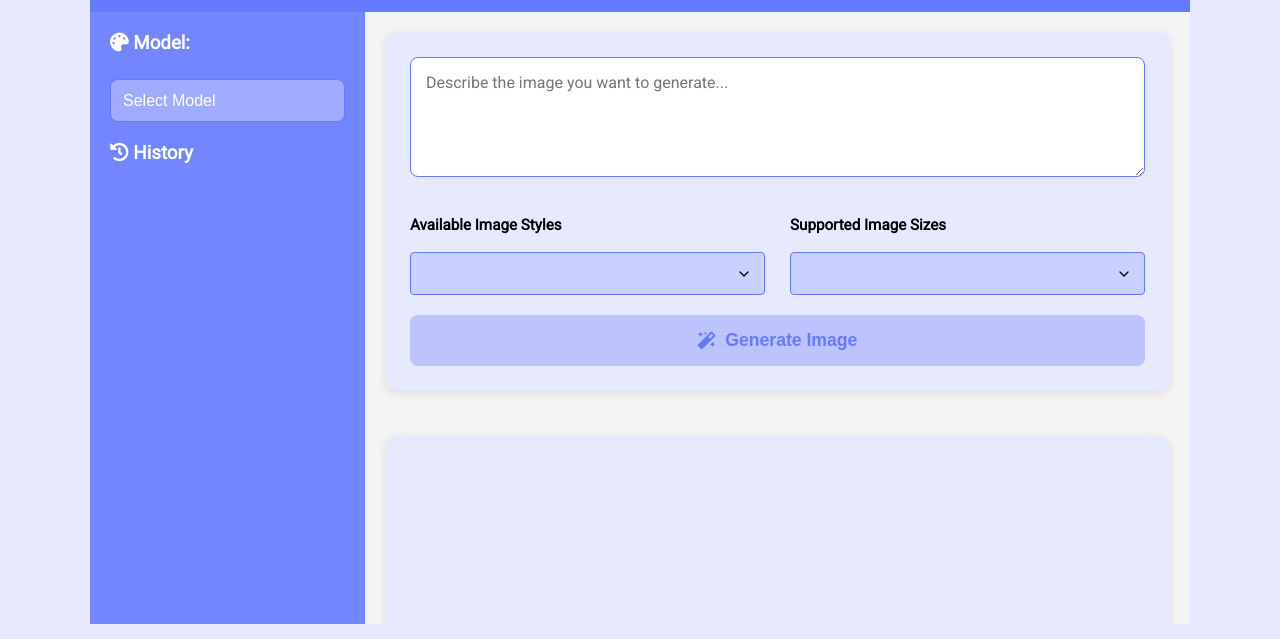
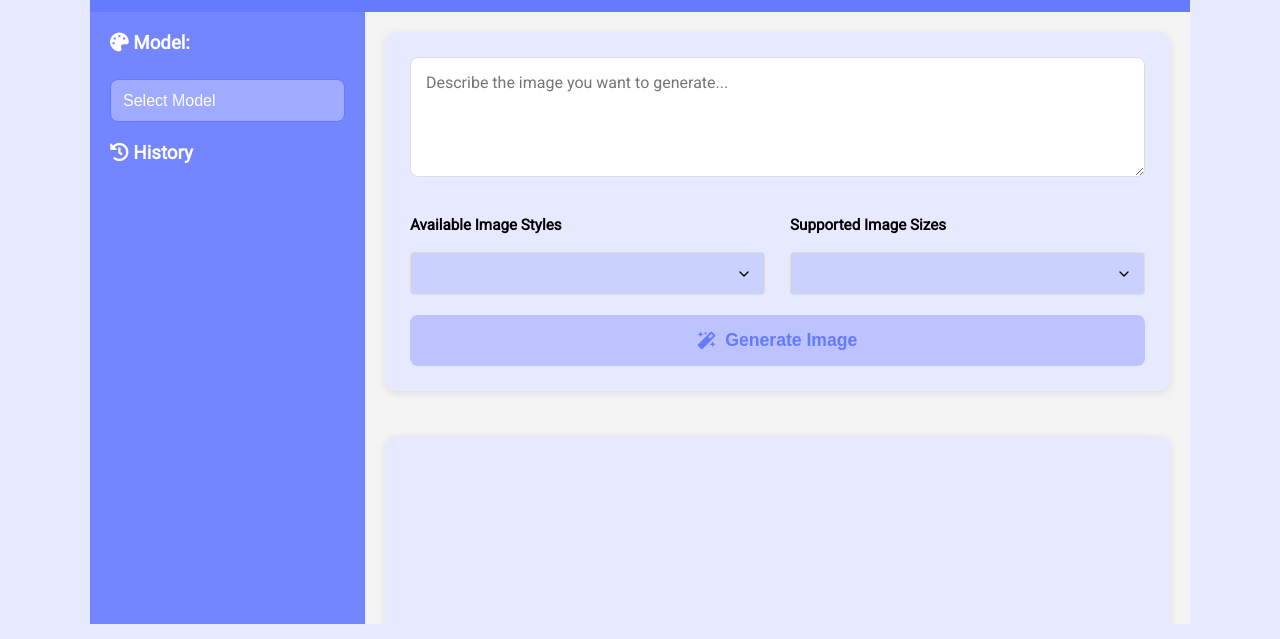
Before and after one commit to Lucifer-00007/my_chatcord, a website: page public/text-to-image.html in a window 1280 px wide. Shown: the part 161-800 px from the top of the page. Drawn offline with Linux system fonts and the light colour scheme; no server answers; sample sign-in values are in the browser's storage.

Commit message:
style: Refactor textarea and select styles for improved consistency and appearance

```diff
--- a/public/css/style.css
+++ b/public/css/style.css
@@ -2194,16 +2194,6 @@ input:checked + .toggle-slider:before {
     box-shadow: 0 2px 5px rgba(0, 0, 0, 0.1);
 }
 
-.prompt-section textarea {
-    width: 100%;
-    padding: 12px;
-    border: 1px solid var(--dark-color-a);
-    border-radius: 4px;
-    resize: vertical;
-    min-height: 100px;
-    font-family: inherit;
-}
-
 .image-options {
     display: flex;
     gap: 20px;
@@ -2224,7 +2214,6 @@ input:checked + .toggle-slider:before {
 .option-group select {
     width: 100%;
     padding: 8px;
-    border: 1px solid var(--dark-color-a);
     border-radius: 4px;
     background-color: #fff;
 }
@@ -2348,7 +2337,6 @@ input:checked + .toggle-slider:before {
 .prompt-section textarea {
     width: 100%;
     padding: 15px;
-    border: 1px solid var(--dark-color-a);
     border-radius: 8px;
     resize: vertical;
     min-height: 120px;
@@ -2396,7 +2384,6 @@ input:checked + .toggle-slider:before {
 }
 
 .option-group select:focus {
-    border-color: var(--primary-color);
     outline: none;
     box-shadow: 0 0 0 2px rgba(66, 153, 225, 0.2);
 }
```
